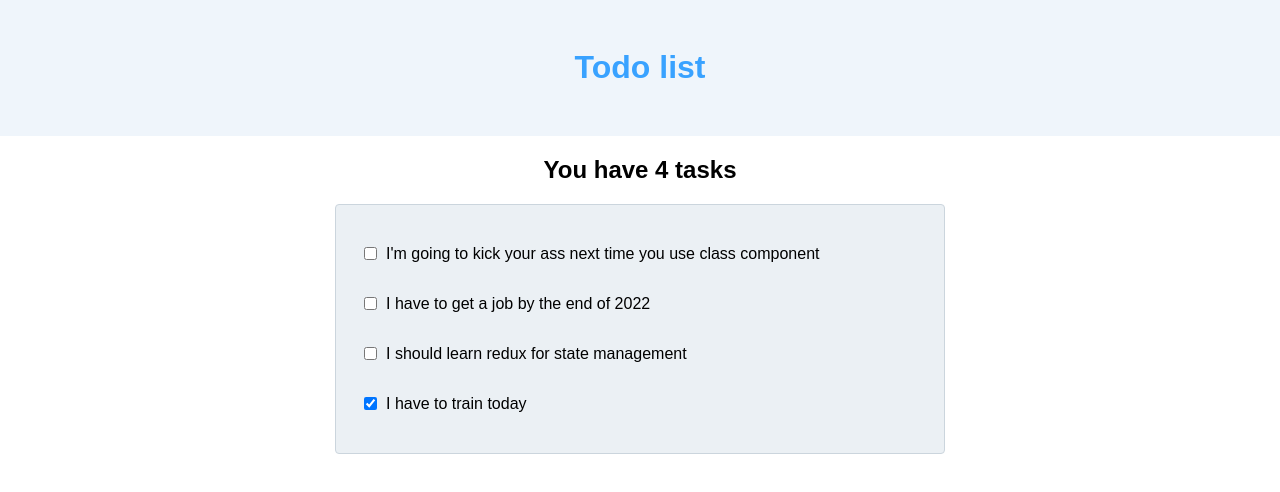
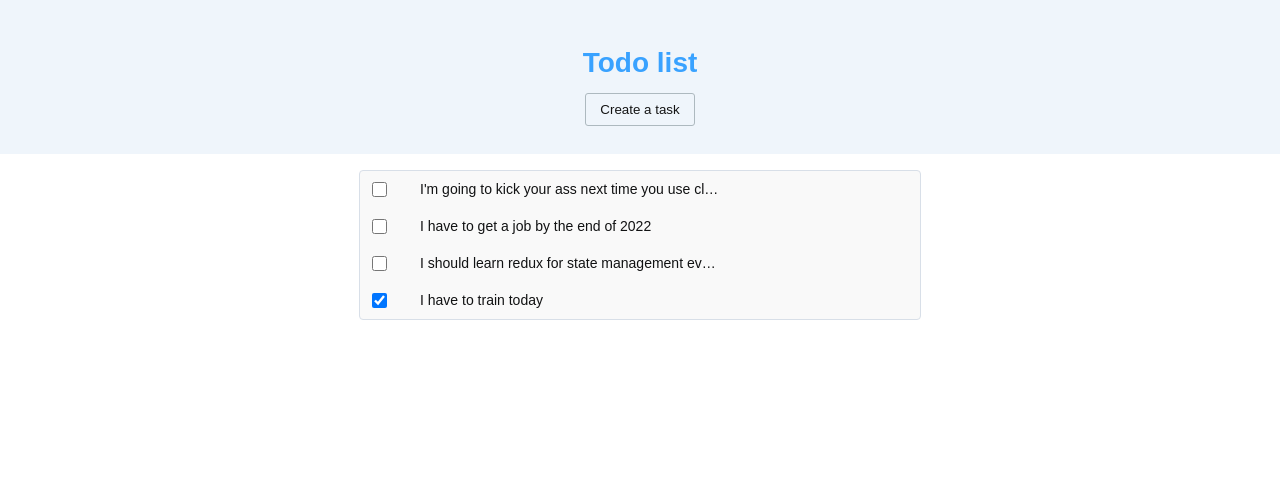
Before and after one commit to Hostname47/todo-list, a React (Create React App) app: page / in a window 1280 px wide. Shown: the top 492 px of the page. Built offline with nearby package versions, Linux system fonts and the light colour scheme.

Commit message:
extract task component && control done button

```diff
--- a/src/App.js
+++ b/src/App.js
@@ -1,31 +1,12 @@
 import Header from "./components/Header";
+import Todolist from "./components/Todolist";
 import './css/App.css'
 
-const list = [
-  { id: 1, content: "I'm going to kick your ass next time you use class component", done: false },
-  { id: 2, content: "I have to get a job by the end of 2022", done: false },
-  { id: 3, content: "I should learn redux for state management", done: false },
-  { id: 4, content: "I have to train today", done: true },
-]
-
 function App() {
-  const length = list.length
   return (
     <div className="App">
       <Header />
-      <h2 className="text-center">{length ? `You have ${length} task${length > 1 ? 's' : ''}` : "You don't have any task for the moment"}</h2>
-      <div id='todo-items-box'>
-        {
-          list.map(item => (
-              <div key={ item.id } className="todo-item-container">
-                <input type="checkbox" className="" checked={item.done ? 'checked' : ''} />
-                <p className="content">{ item.content }</p>
-              </div>
-            )
-          )
-        }
-      </div>
-
+      <Todolist />
     </div>
   );
 }
--- a/src/components/Header.js
+++ b/src/components/Header.js
@@ -4,6 +4,7 @@ function Header() {
   return (
     <header>
         <h1>Todo list</h1>
+        <button className='button-style-1'>Create a task</button>
     </header>
   )
 }
--- /dev/null
+++ b/src/components/Task.js
@@ -0,0 +1,23 @@
+import React, { useState } from 'react'
+
+function Task({ item }) {
+  const [done, setDone] = useState(item.done)
+
+  const handleCheckDone = e => {
+    // Here we need to update the task in database and we set done when process finished with success
+    setDone(e.target.checked)
+  }
+
+  return (
+    <div className="todo-item-container">
+      <div className='operations-container'>
+        <input type="checkbox" className="mark-task-as-done-checkbox" checked={done ? 'checked' : ''} onChange={ handleCheckDone } />
+        <button className='edit'></button>
+        <button className='delete'></button>
+      </div>
+      <p className="content">{ item.content }</p>
+    </div>
+  )
+}
+
+export default Task
--- /dev/null
+++ b/src/components/Todolist.js
@@ -0,0 +1,47 @@
+import React, { useEffect, useState } from 'react'
+import Task from './Task'
+
+function Todolist() {
+  const [list, setList] = useState([])
+  const [loading, setLoading] = useState(true)
+
+  /**
+   * Fetch todo list from IndexedDB; but for now let's just pretend :)
+   */
+  useEffect(() => {
+    // Set loading to false when data fetched or when an error occured while fetching
+    setLoading(false)
+    // Let's hard coding the list data
+    setList([
+      { id: 1, content: "I'm going to kick your ass next time you use class component", done: false },
+      { id: 2, content: "I have to get a job by the end of 2022", done: false },
+      { id: 3, content: "I should learn redux for state management even though lot of people hate it", done: false },
+      { id: 4, content: "I have to train today", done: true },
+    ]);
+  }, [])
+
+  return (
+    <div>
+      {
+        loading
+          ?
+            <div>
+              loading..
+            </div>
+          :
+            <div id='todo-items-box'>
+              { list.length
+                ? list.map(item => (
+                    <Task key={ item.id } item={ item } />
+                  )
+                )
+                : <p>There's no tasks to be done</p>
+              }
+            </div>
+      }
+
+    </div>
+  )
+}
+
+export default Todolist
--- a/src/core.css
+++ b/src/core.css
@@ -1,6 +1,8 @@
 body {
   margin: 0;
   font-family: Arial, Helvetica, sans-serif;
+  font-size: 14px;
+  color: #111213;
 }
 
 header {
@@ -13,17 +15,36 @@ header {
 
 header h1 {
   color: #39a2ff;
+  margin-bottom: 14px;
+}
+
+button {
+  background-color: unset;
+  border: unset;
+  cursor: pointer;
 }
 
 .button-style-1 {
-  padding: 12px 16px;
-  background-color: #e1ebf2;
-  border: 1px solid #99b0bb;
+  display: flex;
+  align-items: center;
+  gap: 4px;
+  padding: 8px 14px;
+  border: 1px solid #adb9bf;
+  color: rgb(20, 20, 20);
+  fill: rgb(20, 20, 20);
   border-radius: 3px;
-  cursor: pointer;
 }
 .button-style-1:hover {
-  background-color: #cfdbe4;
+  background-color: #f2f4f7;
+}
+.button-style-1:disabled,
+.button-style-1[disabled] {
+  cursor: default !important;
+  background-color: #f7f7f7 !important;
+}
+
+.button-style-2 {
+
 }
 
 .text-center {
--- a/src/css/App.css
+++ b/src/css/App.css
@@ -2,15 +2,29 @@
   width: 560px;
   display: flex;
   flex-direction: column;
-  margin: 0 auto;
-  background-color: #ebf0f4;
   border-radius: 4px;
-  border: 1px solid #cbd5dd;
-  padding: 24px;
+  margin: 16px auto;
+  background-color: #f9f9f9;
+  border: 1px solid #d8dfe8;
 }
 
 .todo-item-container {
   display: flex;
   align-items: center;
   gap: 6px;
+  padding: 8px;
 }
+
+.todo-item-container .content {
+  margin: 0;
+  text-overflow: ellipsis;
+  overflow: hidden;
+  width: 300px;
+  height: 1.2em;
+  white-space: nowrap;
+}
+
+.todo-item-container .mark-task-as-done-checkbox {
+  width: 15px;
+  height: 15px;
+}
```
